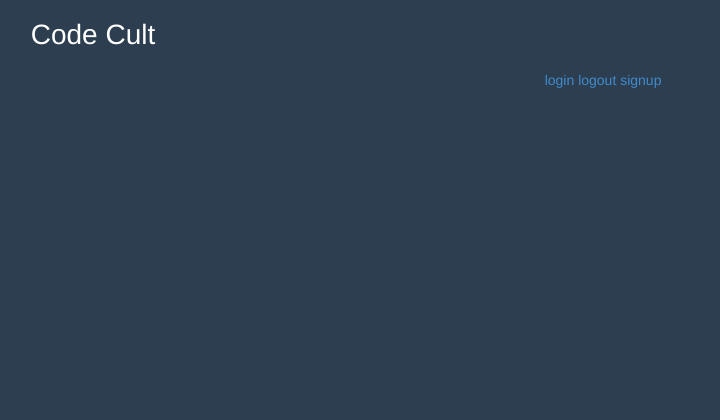
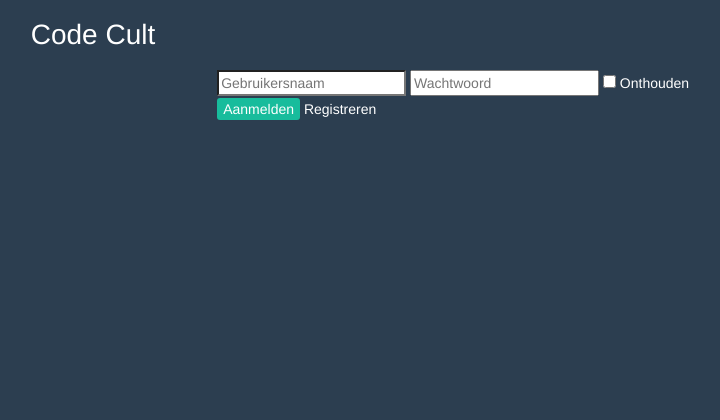
Before and after one commit to ElisevanderPol/django_codecult, a Django app: template django_codecult/templates/index.html in a window 1280 px wide. Shown: the top 420 px of the page, without its empty margins (547-1267 px from the left). Run offline with Django 3.2, Linux system fonts and the light colour scheme; the template is opened without the code that fills it, so the values that code supplies are empty; parts of the project's set-up code (start-up, migrations or seed data) failed here and were passed over; some libraries are stand-ins or nearby versions.

Commit message:
Login/out in bar

```diff
--- a/django_codecult/static/css/custom.css
+++ b/django_codecult/static/css/custom.css
@@ -67,6 +67,7 @@
 .main {
 	padding-top: 75px;
 	padding-bottom: 50px;
+	margin-top:30px;
 }
 
 /* Styling for the top menu */
@@ -186,6 +187,7 @@ body, .main {
 button.account {
 	background-color: #2c3e50;
 	border:none;
+	border-radius: 3px;
 }
 
 button.account:hover{
@@ -194,15 +196,58 @@ button.account:hover{
 	border:none;
 }
 
+button.account-top{
+	background-color: #18bc9c;
+	border:none;
+	border-radius:3px;
+}
+
+button.account-top:hover{
+	background-color: #ffffff;
+	color: #18bc9c;
+	border:none;
+}
+
+a.account-top{
+	color:#ffffff;
+	text-decoration: none;
+}
+
+a.account-top:hover{
+	color:#ffffff;
+	text-decoration: none;
+	border-bottom: 1px dotted #ffffff;
+}
+
 input {
 	color: #2c3e50;
+}
+
+.mini-accounts {
+	height:30px;
+	background-color: #2c3e50;
+	color: #ffffff;
 }
 
 .footer-link {
 	color: #18bc9c;
 }
+
 .footer-link:hover {
 	color: #ffffff;
 	border-bottom: 1px dotted #ffffff;
 	text-decoration: none;
 }
+
+/* Remove auto-filled markup for inputs */
+input[type="text"], input[type="password"], textarea, select {
+    outline: none;
+}
+
+:focus {
+	background-color: #ffffff;
+}
+
+label{
+	font-weight: normal;
+}
--- a/django_codecult/templates/user.html
+++ b/django_codecult/templates/user.html
@@ -1,8 +1,27 @@
-<div class="row">
+{% if user.is_authenticated %}
+<div class="row mini-accounts">
 	<div class="col-lg-10"></div>
 	<div class="col-lg-2">
-		<a href="accounts/login">login</a>
-		<a href="accounts/logout">logout</a>
-		<a href="accounts/signup">signup</a>
+		<form method="post" action="/accounts/logout/">
+		{% csrf_token %}
+		<span class="user-markup">{{ user.username }}</span>
+		  <button type="submit" class="account-top">Afmelden</button>
+		</form>
 	</div>
 </div>
+{% else %}
+<div class="row mini-accounts">
+	<div class="col-lg-7"></div>
+	<div class="col-lg-5">
+		<form class="login" method="POST" action="/accounts/login/">
+			{% csrf_token %}
+			<input autofocus="autofocus" id="id_login" maxlength="30" name="login" placeholder="Gebruikersnaam" type="text">
+			<input id="id_password" name="password" placeholder="Wachtwoord" type="password">
+			<input id="id_remember" name="remember" type="checkbox">
+			<label for="id_remember">Onthouden</label>
+			<button class="account-top" type="submit">Aanmelden</button>
+			<a href="/accounts/signup/" class="account-top">Registreren</a>
+		</form>
+	</div>
+</div>
+{% endif %}
```
Also changed, not shown: django_codecult/templates/socialaccount/login_cancelled.html (+9 -6 lines).
